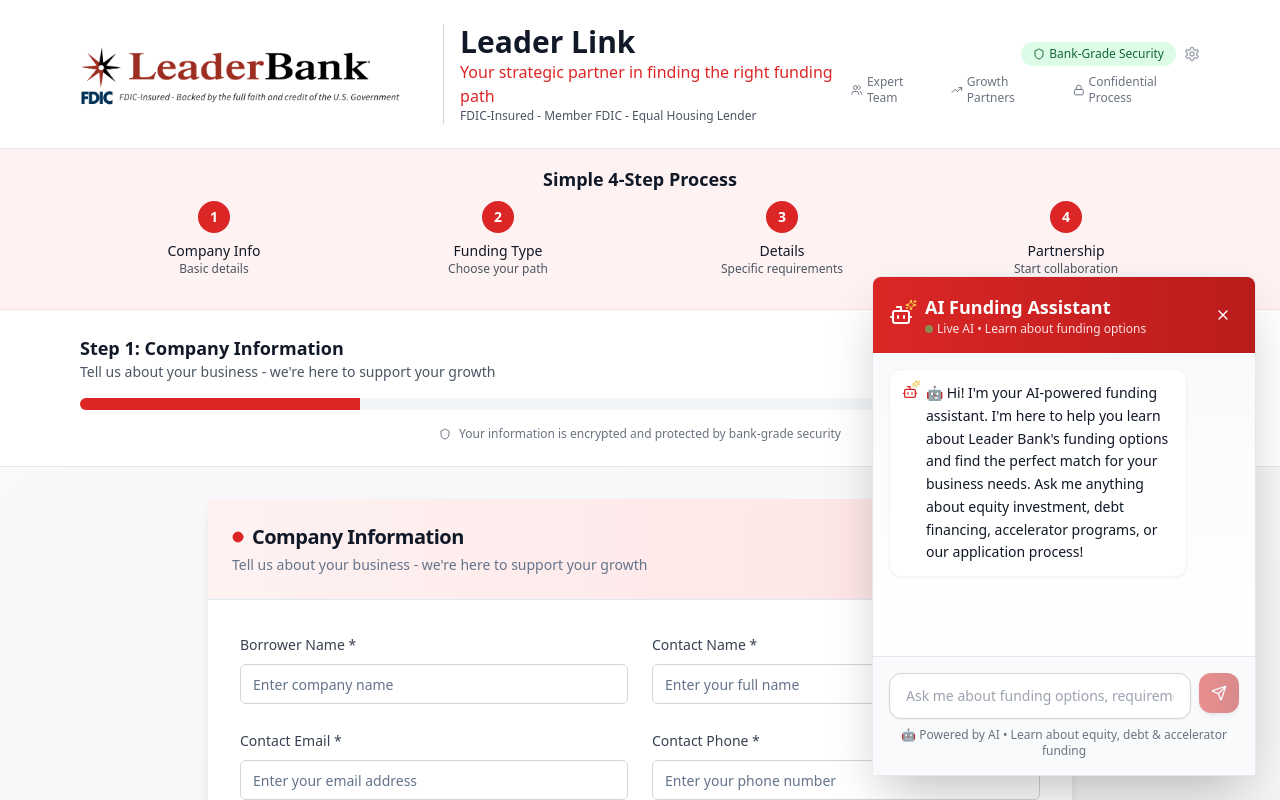
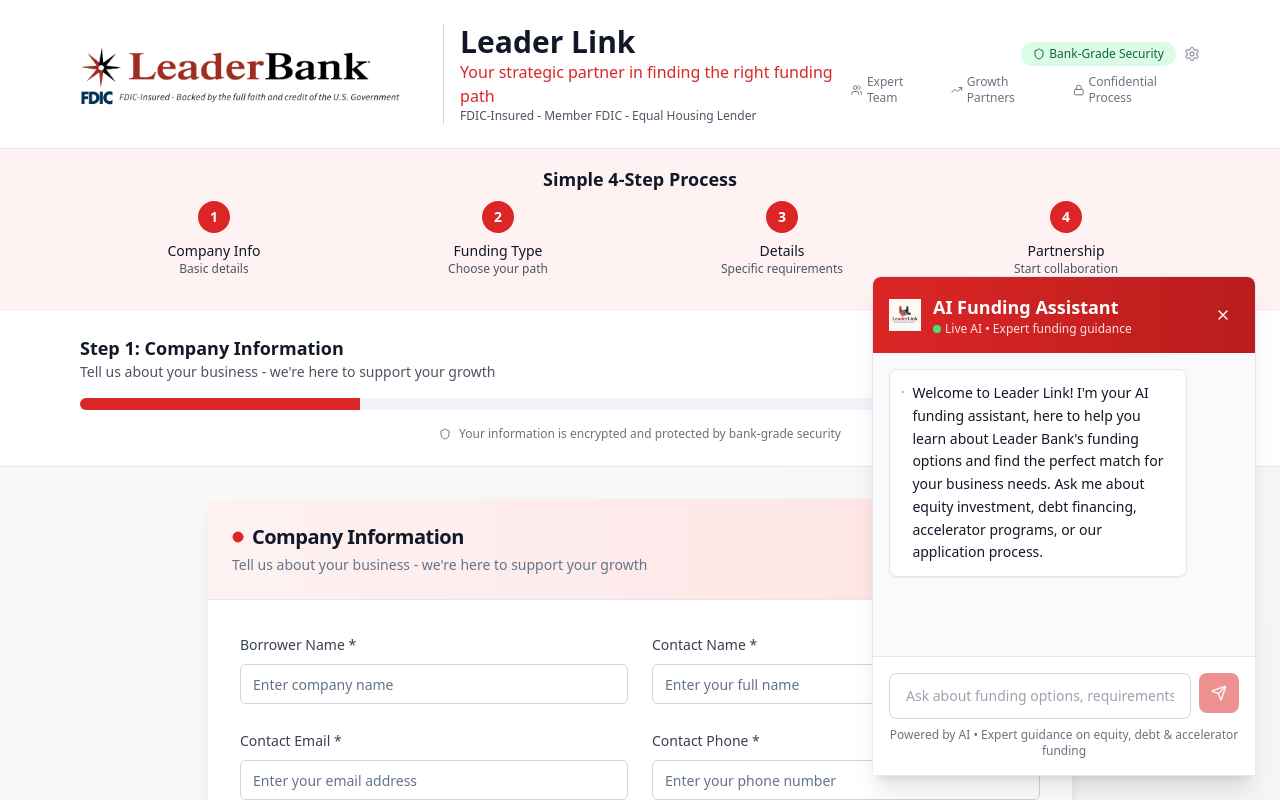
Before and after one commit to ryantchang7/leader-bank-leader-link, a React (Vite) app: page / in a window 1280 px wide. Both pictures are taken after a click on the button 1224 px from the left and 744 px from the top of the page. Shown: the top 800 px of the page. Built offline with nearby package versions, Linux system fonts and the light colour scheme.

Commit message:
Refactor: Enhance chatbot UI with logo and styling
Updated the AI chatbot component to remove animations and incorporate the provided Leader Link logo for a more professional appearance.

```diff
--- a/src/components/ui/AIChatbot.tsx
+++ b/src/components/ui/AIChatbot.tsx
@@ -1,6 +1,6 @@
 
 import React, { useState, useRef, useEffect } from 'react';
-import { MessageCircle, X, Send, Bot, User, Sparkles } from 'lucide-react';
+import { MessageCircle, X, Send, Bot, User } from 'lucide-react';
 import { Button } from './button';
 import { supabase } from '@/integrations/supabase/client';
 
@@ -16,7 +16,7 @@ const AIChatbot = () => {
   const [messages, setMessages] = useState<Message[]>([
     {
       id: '1',
-      text: "🤖 Hi! I'm your AI-powered funding assistant. I'm here to help you learn about Leader Bank's funding options and find the perfect match for your business needs. Ask me anything about equity investment, debt financing, accelerator programs, or our application process!",
+      text: "Welcome to Leader Link! I'm your AI funding assistant, here to help you learn about Leader Bank's funding options and find the perfect match for your business needs. Ask me about equity investment, debt financing, accelerator programs, or our application process.",
       sender: 'bot',
       timestamp: new Date()
     }
@@ -103,31 +103,29 @@ const AIChatbot = () => {
       {!isOpen && (
         <Button
           onClick={() => setIsOpen(true)}
-          className="fixed bottom-6 right-6 z-50 h-16 w-16 rounded-full bg-gradient-to-r from-red-600 to-red-700 hover:from-red-700 hover:to-red-800 shadow-xl transform transition-all duration-200 hover:scale-105 animate-pulse"
+          className="fixed bottom-6 right-6 z-50 h-16 w-16 rounded-full bg-red-600 hover:bg-red-700 shadow-lg transform transition-all duration-200 hover:scale-105"
           size="icon"
         >
-          <div className="relative">
-            <MessageCircle className="h-7 w-7 text-white" />
-            <Sparkles className="h-4 w-4 text-yellow-300 absolute -top-1 -right-1 animate-bounce" />
-          </div>
+          <MessageCircle className="h-7 w-7 text-white" />
         </Button>
       )}
 
       {/* AI Chat Window */}
       {isOpen && (
-        <div className="fixed bottom-6 right-6 z-50 w-96 h-[500px] bg-white rounded-lg shadow-2xl border border-gray-200 flex flex-col animate-scale-in">
-          {/* Enhanced Header */}
+        <div className="fixed bottom-6 right-6 z-50 w-96 h-[500px] bg-white rounded-lg shadow-xl border border-gray-200 flex flex-col">
+          {/* Professional Header with Logo */}
           <div className="bg-gradient-to-r from-red-600 to-red-700 text-white p-4 rounded-t-lg flex items-center justify-between">
             <div className="flex items-center space-x-3">
-              <div className="relative">
-                <Bot className="h-6 w-6" />
-                <Sparkles className="h-3 w-3 text-yellow-300 absolute -top-1 -right-1" />
-              </div>
+              <img
+                src="/lovable-uploads/fcacb25e-0bef-4642-858d-4e15d98b07ef.png"
+                alt="Leader Link Logo"
+                className="h-8 w-8"
+              />
               <div>
                 <h3 className="font-bold text-lg">AI Funding Assistant</h3>
                 <p className="text-xs text-red-100 flex items-center space-x-1">
-                  <span className="w-2 h-2 bg-green-400 rounded-full animate-pulse"></span>
-                  <span>Live AI • Learn about funding options</span>
+                  <span className="w-2 h-2 bg-green-400 rounded-full"></span>
+                  <span>Live AI • Expert funding guidance</span>
                 </p>
               </div>
             </div>
@@ -142,25 +140,22 @@ const AIChatbot = () => {
           </div>
 
           {/* Messages */}
-          <div className="flex-1 overflow-y-auto p-4 space-y-4 bg-gradient-to-b from-gray-50 to-white">
+          <div className="flex-1 overflow-y-auto p-4 space-y-4 bg-gray-50">
             {messages.map((message) => (
               <div
                 key={message.id}
                 className={`flex ${message.sender === 'user' ? 'justify-end' : 'justify-start'}`}
               >
                 <div
-                  className={`max-w-[85%] p-3 rounded-xl ${
+                  className={`max-w-[85%] p-3 rounded-lg ${
                     message.sender === 'user'
-                      ? 'bg-gradient-to-r from-red-600 to-red-700 text-white shadow-md'
-                      : 'bg-white text-gray-900 shadow-sm border border-gray-100'
+                      ? 'bg-red-600 text-white shadow-sm'
+                      : 'bg-white text-gray-900 shadow-sm border border-gray-200'
                   }`}
                 >
                   <div className="flex items-start space-x-2">
                     {message.sender === 'bot' && (
-                      <div className="relative">
-                        <Bot className="h-4 w-4 mt-0.5 text-red-600" />
-                        <Sparkles className="h-2 w-2 text-yellow-500 absolute -top-0.5 -right-0.5" />
-                      </div>
+                      <Bot className="h-4 w-4 mt-0.5 text-red-600" />
                     )}
                     {message.sender === 'user' && <User className="h-4 w-4 mt-0.5" />}
                     <p className="text-sm whitespace-pre-wrap leading-relaxed">{message.text}</p>
@@ -171,18 +166,15 @@ const AIChatbot = () => {
 
             {isTyping && (
               <div className="flex justify-start">
-                <div className="bg-white p-3 rounded-xl shadow-sm border border-gray-100">
+                <div className="bg-white p-3 rounded-lg shadow-sm border border-gray-200">
                   <div className="flex items-center space-x-2">
-                    <div className="relative">
-                      <Bot className="h-4 w-4 text-red-600" />
-                      <Sparkles className="h-2 w-2 text-yellow-500 absolute -top-0.5 -right-0.5" />
+                    <Bot className="h-4 w-4 text-red-600" />
+                    <div className="flex space-x-1">
+                      <div className="w-2 h-2 bg-gray-400 rounded-full animate-bounce"></div>
+                      <div className="w-2 h-2 bg-gray-400 rounded-full animate-bounce" style={{ animationDelay: '0.1s' }}></div>
+                      <div className="w-2 h-2 bg-gray-400 rounded-full animate-bounce" style={{ animationDelay: '0.2s' }}></div>
                     </div>
-                    <div className="flex space-x-1">
-                      <div className="w-2 h-2 bg-red-400 rounded-full animate-bounce"></div>
-                      <div className="w-2 h-2 bg-red-400 rounded-full animate-bounce" style={{ animationDelay: '0.1s' }}></div>
-                      <div className="w-2 h-2 bg-red-400 rounded-full animate-bounce" style={{ animationDelay: '0.2s' }}></div>
-                    </div>
-                    <span className="text-xs text-gray-500">AI is thinking...</span>
+                    <span className="text-xs text-gray-500">AI is typing...</span>
                   </div>
                 </div>
               </div>
@@ -190,21 +182,21 @@ const AIChatbot = () => {
             <div ref={messagesEndRef} />
           </div>
 
-          {/* Enhanced Input */}
-          <div className="p-4 border-t border-gray-200 bg-gray-50">
+          {/* Professional Input */}
+          <div className="p-4 border-t border-gray-200 bg-white">
             <div className="flex space-x-2">
               <input
                 type="text"
                 value={inputValue}
                 onChange={(e) => setInputValue(e.target.value)}
                 onKeyPress={handleKeyPress}
-                placeholder="Ask me about funding options, requirements, process..."
-                className="flex-1 px-4 py-3 border border-gray-300 rounded-xl focus:outline-none focus:ring-2 focus:ring-red-500 focus:border-transparent text-sm bg-white shadow-sm"
+                placeholder="Ask about funding options, requirements, or process..."
+                className="flex-1 px-4 py-3 border border-gray-300 rounded-lg focus:outline-none focus:ring-2 focus:ring-red-500 focus:border-transparent text-sm bg-white"
                 disabled={isTyping}
               />
               <Button
                 onClick={handleSend}
-                className="bg-gradient-to-r from-red-600 to-red-700 hover:from-red-700 hover:to-red-800 p-3 rounded-xl shadow-md"
+                className="bg-red-600 hover:bg-red-700 p-3 rounded-lg"
                 size="icon"
                 disabled={isTyping || !inputValue.trim()}
               >
@@ -212,7 +204,7 @@ const AIChatbot = () => {
               </Button>
             </div>
             <p className="text-xs text-gray-500 mt-2 text-center">
-              🤖 Powered by AI • Learn about equity, debt & accelerator funding
+              Powered by AI • Expert guidance on equity, debt & accelerator funding
             </p>
           </div>
         </div>
```
Also changed, not shown: public/lovable-uploads/fcacb25e-0bef-4642-858d-4e15d98b07ef.png (added).
